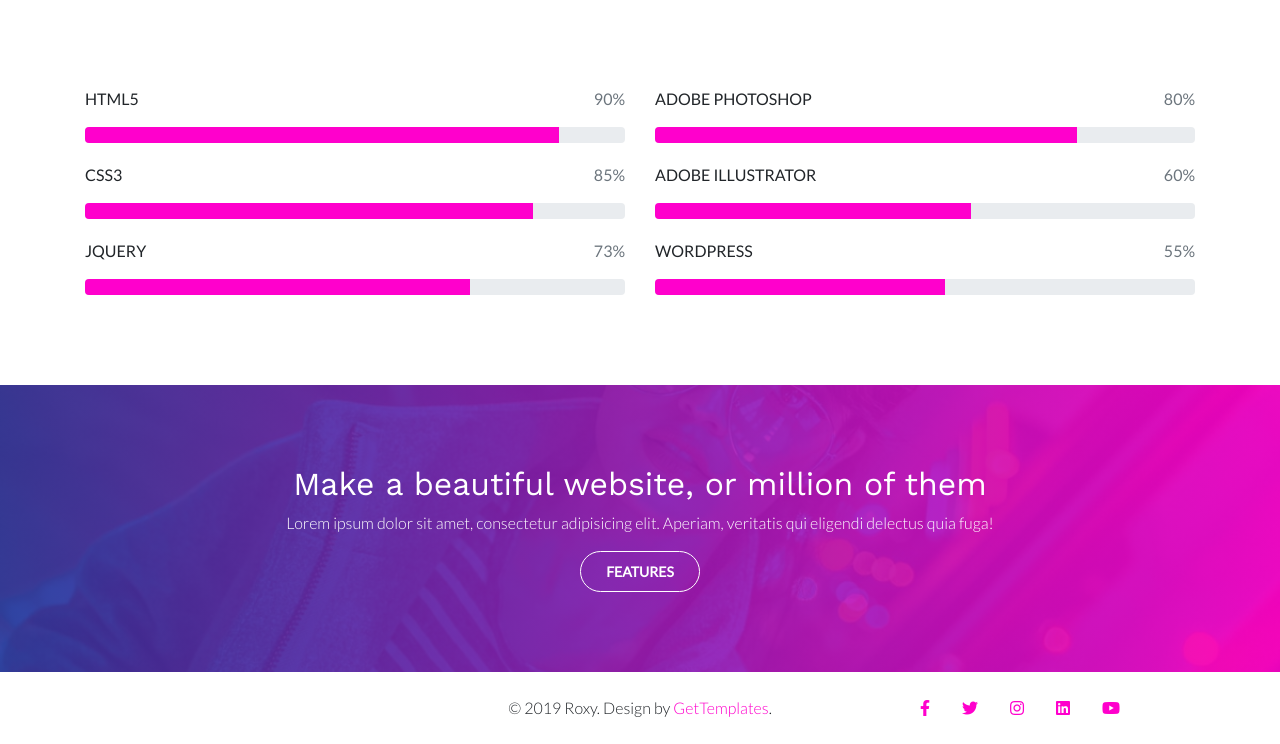
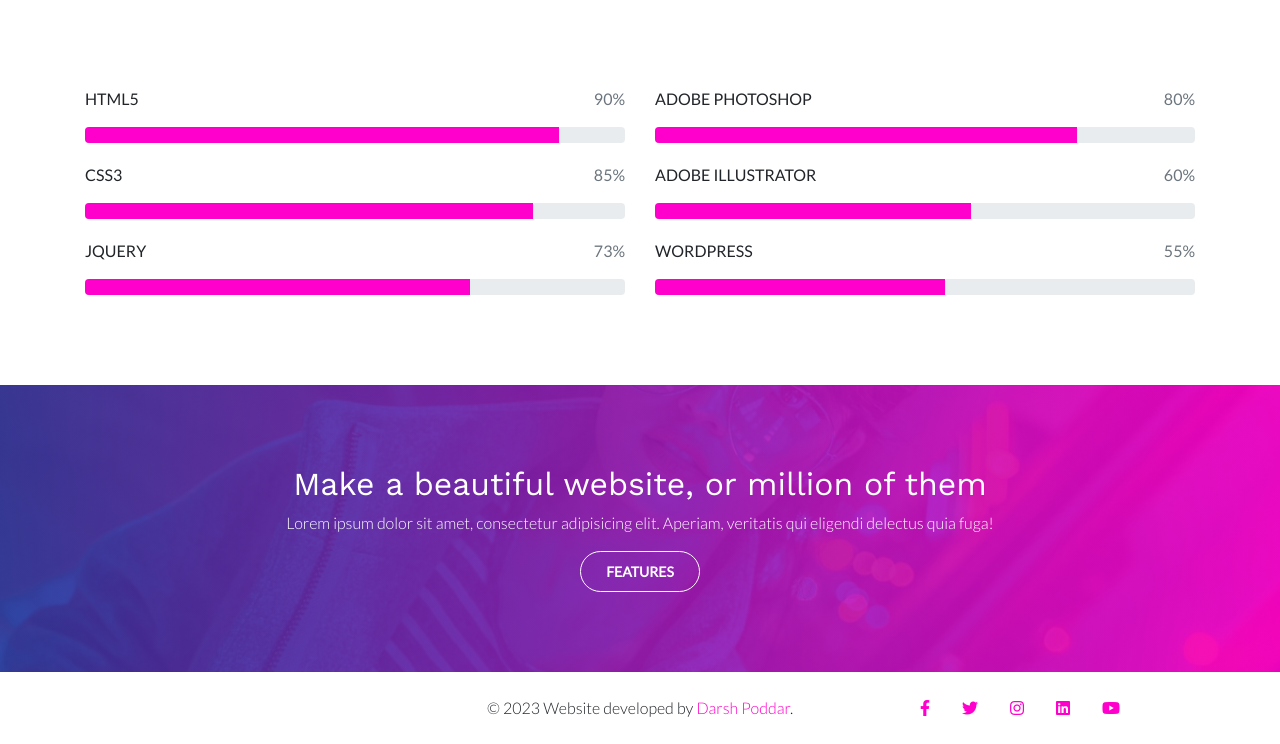
Before and after one commit to drPod/OurLuckyConnect, a website: page about.html in a window 1280 px wide. Shown: the part 1365-2109 px from the top of the page. Drawn offline with nearby package versions, Linux system fonts and the light colour scheme.

Commit message:
Footer edit

```diff
--- a/about.html
+++ b/about.html
@@ -261,7 +261,7 @@
 
          	</div>
          	<div class="col-lg-4 col-md-12 d-flex align-items-center">
-         		<p class="mx-auto text-center mb-0">&copy; 2019 Roxy. Design by <a href="https://gettemplates.co" target="_blank">GetTemplates</a>.</p>
+                <p class="mx-auto text-center mb-0">&copy; 2023 Website developed by <a href="https://github.com/drPod" target="_blank">Darsh Poddar</a>.</p>
          	</div>
 
             <div class="col-lg-4 col-md-12">
```
Also changed, not shown: blog.html (+1 -1 lines), contact.html (+1 -1 lines), index.html (+1 -1 lines), single.html (+1 -1 lines).
